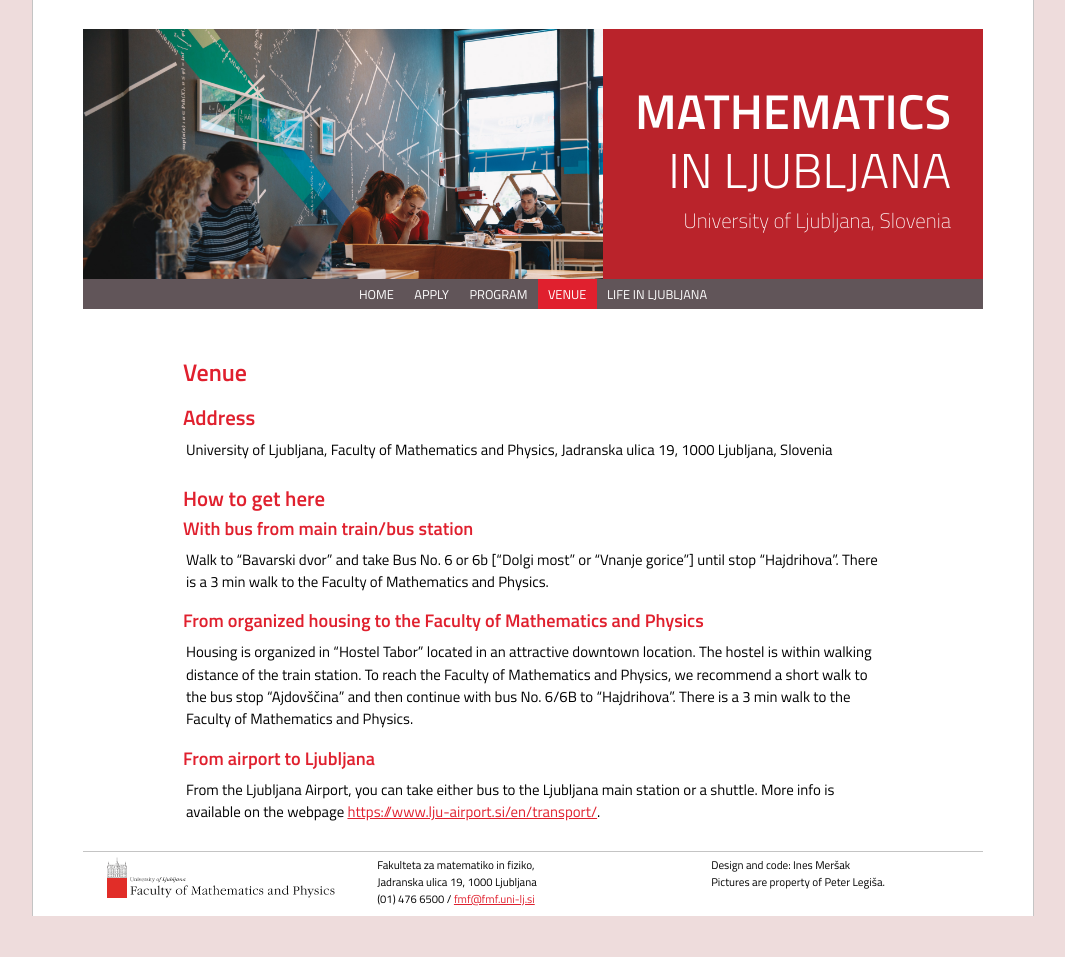
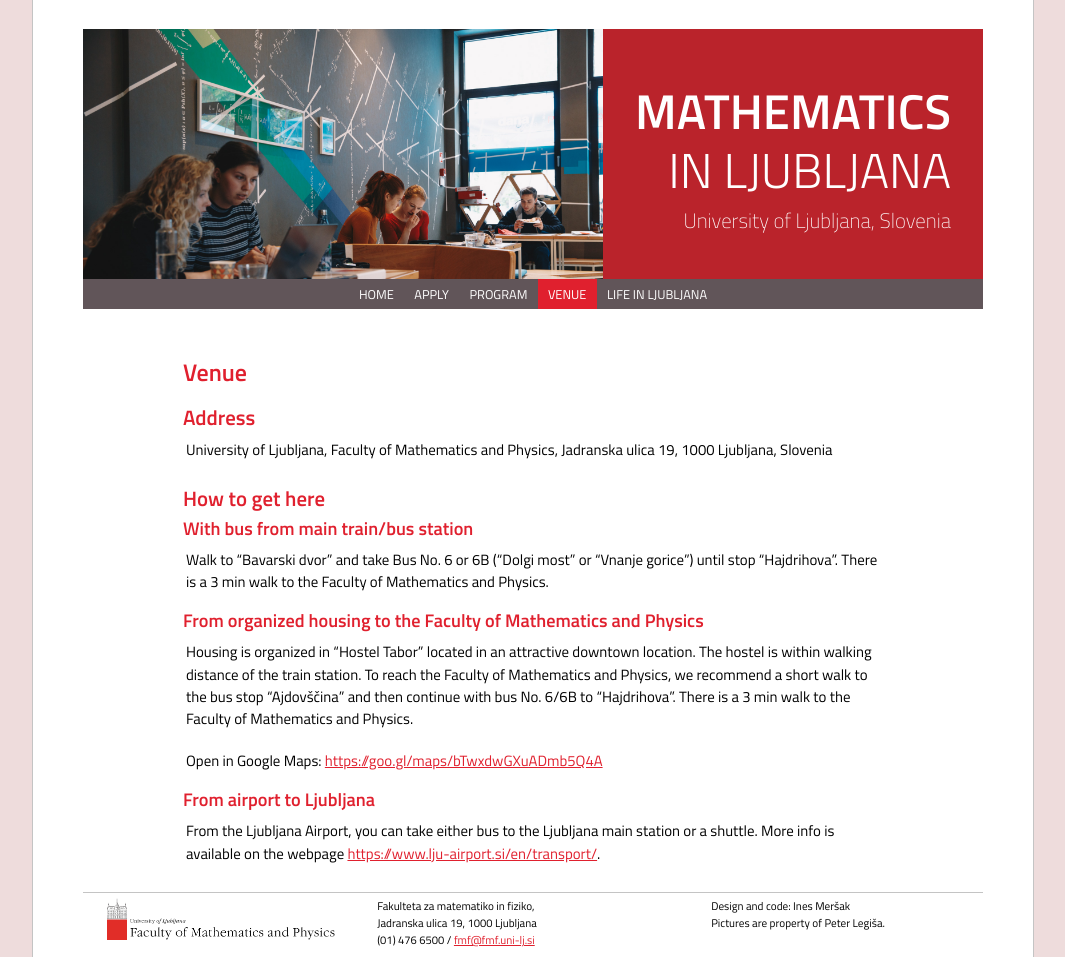
Before and after one commit to ul-fmf/mathematics-in-ljubljana, a Jekyll site: the page built from venue.md, in a window 1280 px wide. Shown: the whole page, without its empty margins (107-1172 px from the left). Built offline with Jekyll 4.4.1, drawn with Linux system fonts in a browser that asks for light colours; nearby versions of some CDN libraries; a style sheet for code colours, icons or effects is not loaded; before the commit the page ends 916 px from its top, so only the background shows below that.

Commit message:
Update venue.md

```diff
--- a/venue.md
+++ b/venue.md
@@ -16,12 +16,14 @@ Jadranska ulica 19,
 
 ### With bus from main train/bus station
 
-Walk to “Bavarski dvor” and take Bus No. 6 or 6b [“Dolgi most” or “Vnanje gorice”] until stop “Hajdrihova”. There is a 3 min walk to the Faculty of Mathematics and Physics.
+Walk to “Bavarski dvor” and take Bus No. 6 or 6B (“Dolgi most” or “Vnanje gorice”) until stop “Hajdrihova”. There is a 3 min walk to the Faculty of Mathematics and Physics.
 
 ### From organized housing to the Faculty of Mathematics and Physics
 
 Housing is organized in “Hostel Tabor” located in an attractive downtown location. The hostel is within walking distance of the train station. To reach the Faculty of Mathematics and Physics, we recommend a short walk to the bus stop “Ajdovščina” and then continue with bus No. 6/6B to “Hajdrihova”. There is a 3 min walk to the Faculty of Mathematics and Physics.
 
+Open in Google Maps: [https://goo.gl/maps/bTwxdwGXuADmb5Q4A](https://goo.gl/maps/bTwxdwGXuADmb5Q4A)
+
 ### From airport to Ljubljana
 
 From the Ljubljana Airport, you can take either bus to the Ljubljana main station or a shuttle. More info is available on the webpage [https://www.lju-airport.si/en/transport/](https://www.lju-airport.si/en/transport/).
```
